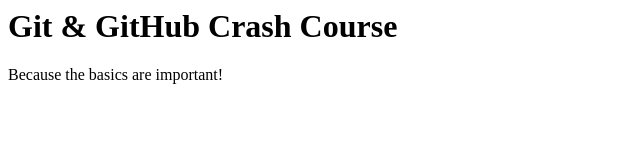
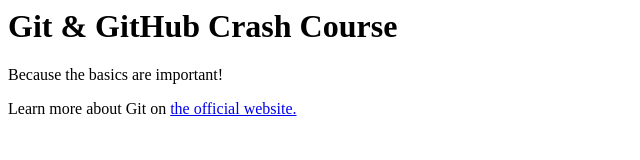
Before and after one commit to Yo581515/github-crash-course, a plain HTML site: page index.html in a window 1280 px wide. Shown: the whole page, without its empty margins (0-640 px from the left). Drawn offline with Linux system fonts and the light colour scheme.

Commit message:
second commit

```diff
--- a/index.html
+++ b/index.html
@@ -1,14 +1,16 @@
-<html lang="en">
-<head>
+<html lang="en"><head>
     <meta charset="UTF-8">
     <meta http-equiv="X-UA-Compatible" content="IE=edge">
     <meta name="viewport" content="width=device-width, initial-scale=1.0">
     <title>Git &amp; GitHub Crash Course</title>
-</head>
-<body>
-<h1>Git &amp; GitHub Crash Course</h1>
-<p>Because the basics are important!</p>
+  </head>
+  <body>
+    <h1>Git &amp; GitHub Crash Course</h1>
+    <p>Because the basics are important!</p>
+    <p>
+      Learn more about Git on
+      <a href="https://git-scm.com/book/en/v2">the official website.</a>
+    </p>
 
 
-</body>
-</html>
+</body></html>
```
